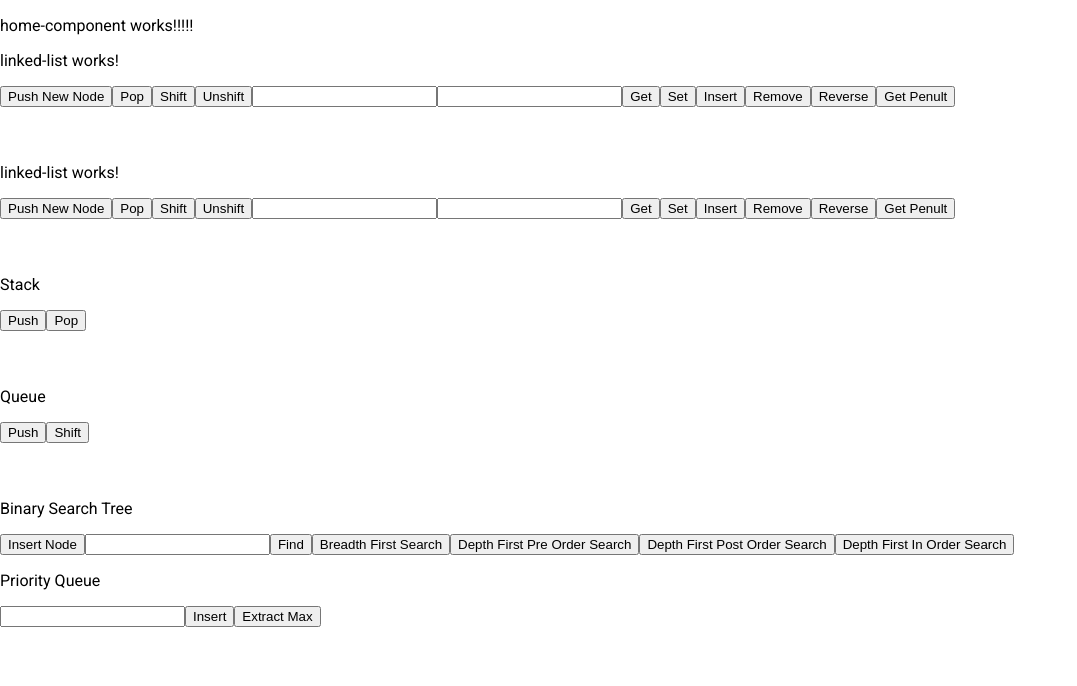
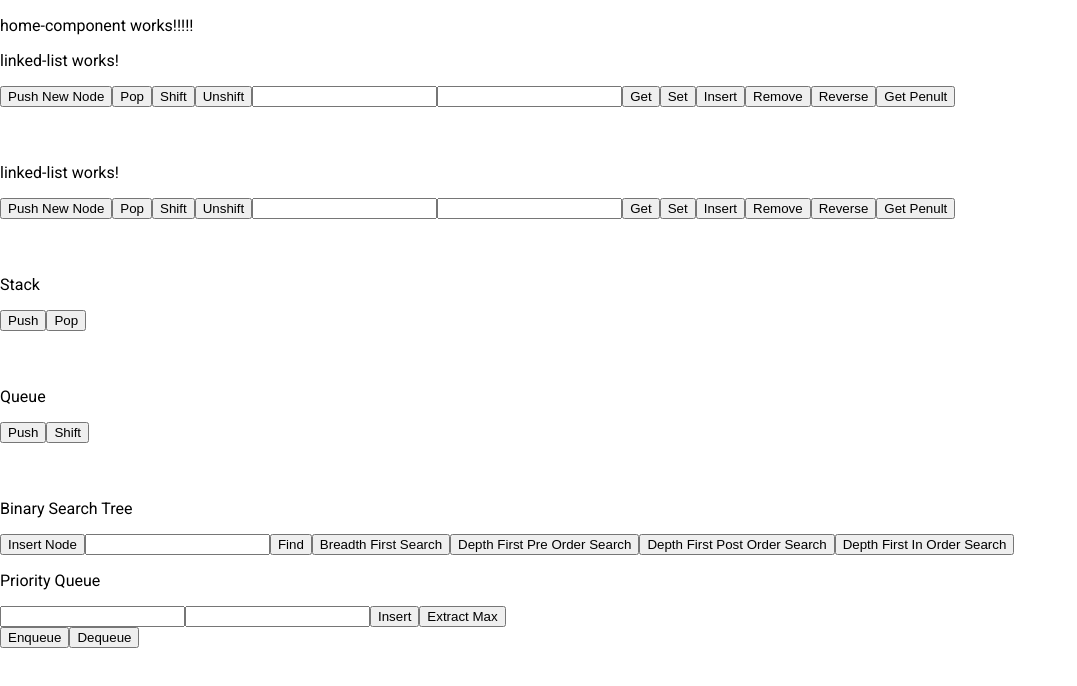
Before and after one commit to IgorKharkiv/algorithms, an Angular app: page /home in a window 1280 px wide. Shown: the top 686 px of the page, without its empty margins (0-1077 px from the left). Built offline with nearby package versions, Linux system fonts and the light colour scheme.

Commit message:
Priority Queue. Enqueue. Dequeue.

```diff
--- a/src/app/classes/index.ts
+++ b/src/app/classes/index.ts
@@ -4,3 +4,4 @@ export * from './stack.class';
 export * from './queue.class';
 export * from './binary-search-tree.class';
 export * from './max-binary-heap.class';
+export * from './priority-queue.class';
--- /dev/null
+++ b/src/app/classes/priority-queue.class.ts
@@ -0,0 +1,61 @@
+export class PriorityNode {
+  value: any;
+  priority: number;
+  constructor(value: any, priority: number) {
+    this.value = value;
+    this.priority = priority;
+  }
+}
+
+export class PriorityQueue {
+  public values: PriorityNode[] = [];
+
+  public enqueue(val: any, priority: number): PriorityNode {
+    const node = new PriorityNode(val, priority);
+
+    this.values.push(node);
+    let childIndex = this.values.length - 1;
+    let parentIndex = this.getParentIndex(childIndex);
+
+    while (this.values.length > 1 && this.values[parentIndex]) {
+      if (this.values[childIndex].priority < this.values[parentIndex].priority) {
+        [this.values[childIndex], this.values[parentIndex]] = [this.values[parentIndex], this.values[childIndex]];
+        childIndex = parentIndex;
+        parentIndex = this.getParentIndex(childIndex);
+      } else {
+        break;
+      }
+    }
+  }
+
+  public dequeue(): void {
+    this.values.shift();
+    if (this.values.length < 2) { return; }
+
+    this.values.unshift(this.values.pop());
+    let n = 0;
+    while (this.values.length > 1) {
+      const leftChildIndex = 2 * n + 1;
+      const rightChildIndex = 2 * n + 2;
+
+      let indexToSwapWith = null;
+      if (!this.values[rightChildIndex] || this.values[leftChildIndex].priority < this.values[rightChildIndex].priority) {
+        indexToSwapWith = leftChildIndex;
+      } else {
+        indexToSwapWith = rightChildIndex;
+      }
+
+      const currentItem = this.values[n];
+      if (this.values[indexToSwapWith] && currentItem.priority > this.values[indexToSwapWith].priority) {
+        [this.values[n], this.values[indexToSwapWith]] = [this.values[indexToSwapWith], this.values[n]];
+        n = indexToSwapWith;
+      } else {
+        break;
+      }
+    }
+  }
+
+  private getParentIndex(n: number): number {
+    return Math.floor((n - 1) / 2);
+  }
+}
--- a/src/app/components/priority-queue/priority-queue.component.html
+++ b/src/app/components/priority-queue/priority-queue.component.html
@@ -1,5 +1,9 @@
 <p>Priority Queue</p>
 <input type="text" #valueInput>
+<input type="number" #priorityInput>
 
 <button (click)="insert()">Insert</button>
 <button (click)="extractMax()">Extract Max</button>
+<div></div>
+<button (click)="enqueue()">Enqueue</button>
+<button (click)="dequeue()">Dequeue</button>
--- a/src/app/components/priority-queue/priority-queue.component.ts
+++ b/src/app/components/priority-queue/priority-queue.component.ts
@@ -1,5 +1,5 @@
 import { Component, OnInit, ViewChild, ElementRef } from '@angular/core';
-import { MaxBinaryHeap } from '../../classes/index';
+import { MaxBinaryHeap, PriorityQueue } from '../../classes/index';
 
 @Component({
   selector: 'app-priority-queue',
@@ -7,17 +7,20 @@ import { MaxBinaryHeap } from '../../classes/index';
   styleUrls: ['./priority-queue.component.scss']
 })
 export class PriorityQueueComponent implements OnInit {
-  @ViewChild('indexInput', null) nameInput: ElementRef;
+  @ViewChild('priorityInput', null) priorityInput: ElementRef;
   @ViewChild('valueInput', null) valueInput: ElementRef;
   public maxBinaryHeap: MaxBinaryHeap;
+  public priorityQueue: PriorityQueue;
 
   ngOnInit() {
     this.maxBinaryHeap = new MaxBinaryHeap();
+    this.priorityQueue = new PriorityQueue();
   }
 
   public insert(): void {
     const value = Number(this.valueInput.nativeElement.value);
     this.maxBinaryHeap.insert(value);
+    this.valueInput.nativeElement.value = '';
     console.log(this.maxBinaryHeap.values);
   }
 
@@ -26,4 +29,15 @@ export class PriorityQueueComponent implements OnInit {
     console.log(this.maxBinaryHeap.values);
   }
 
+  public enqueue(): void {
+    const value = this.valueInput.nativeElement.value;
+    const priority = Number(this.priorityInput.nativeElement.value);
+    this.priorityQueue.enqueue(value, priority);
+    console.log('enqueue', this.priorityQueue.values);
+  }
+
+  public dequeue(): void {
+    this.priorityQueue.dequeue();
+    console.log('dequeue', this.priorityQueue.values);
+  }
 }
```
